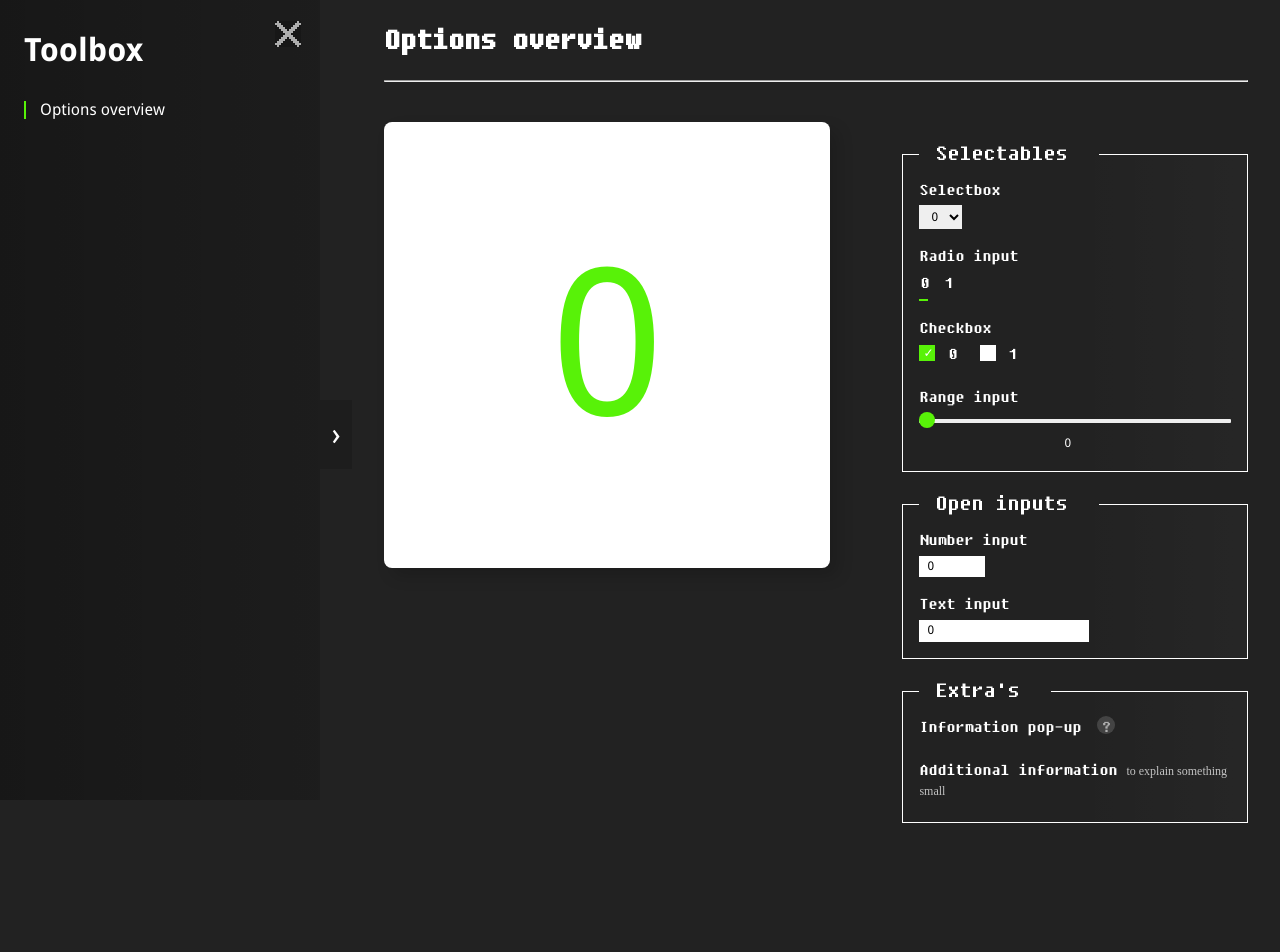
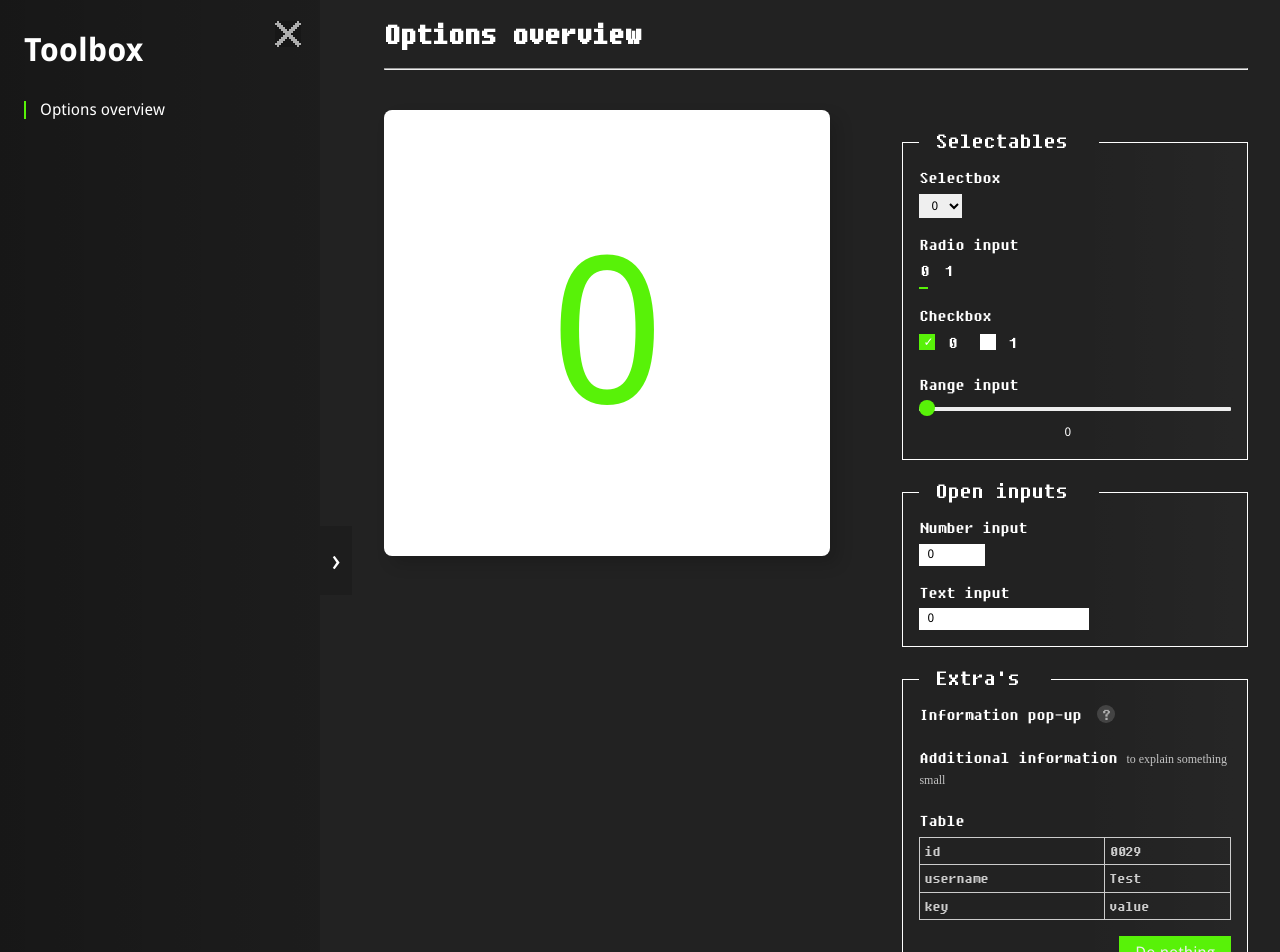
Before and after one commit to JeffreyArts/toolbox-dynamic-canvas, a Vue app: page /options-overview in a window 1280 px wide. Shown: the top 952 px of the page. Before the commit the page ends 887 px from the top, so only its background shows below. Built offline with nearby package versions, Linux system fonts and the light colour scheme.

Commit message:
Improving various styling elements

```diff
--- a/src/app.scss
+++ b/src/app.scss
@@ -45,6 +45,13 @@ body {
     width: 100%;
     padding-top: 64px;
     float: left;
+
+    a {
+        color: #09f;
+        &:visited {
+            color: #f09;
+        }
+    }
 }
 
 @media all and (min-width: 640px) {
@@ -66,7 +73,10 @@ body {
 }
 
 h1 {
-    font-family: "Fixedsys"
+    font-family: "Fixedsys";
+    margin: 18px 0;
+    font-size: 32px;
+    line-height: 32px;
 }
 
 * {
@@ -132,6 +142,9 @@ src: url("/src/assets/fonts/fixed-sys.otf");
     border: 0 none transparent;
     padding: 8px 16px;
     transition: .16s all ease;
+    &:active {
+        scale: .9;
+    }
 }
 
 
--- a/src/assets/scss/option-groups.scss
+++ b/src/assets/scss/option-groups.scss
@@ -276,6 +276,7 @@
         font-family: "FixedSys";
         width: 18px;
         height: 18px;
+        line-height: 18px;
         font-weight: normal;
         margin-left: 16px;
         font-style: normal;
@@ -319,4 +320,24 @@
             }
         }
     }
+
+    table {
+        color: #ccc;
+        font-family: FixedSys;
+        width: 100%;
+        border-spacing: 0;
+        border-bottom: 1px solid currentColor;
+
+        td {
+            border-left: 1px solid currentColor;
+            border-right: 1px solid currentColor;
+            border-top: 1px solid currentColor;
+            padding: 4px;
+
+            &:first-child {
+                min-width: 20%;
+                border-right:0 none transparent;
+            }
+        }
+    }
 }
--- a/src/components/site-menu.vue
+++ b/src/components/site-menu.vue
@@ -174,7 +174,6 @@ export default defineComponent ({
     position: relative;
     margin: 0;
     padding: 0;
-    height: 100vh;
     display: block;
     float: left;
 }
@@ -215,6 +214,9 @@ export default defineComponent ({
 .site-menu-list {
     display: flex;
     flex-flow: column;
+    overflow-y: auto;
+    max-height: calc(100vh - 128px);
+    overflow-x: hidden;
 }
 
 .site-menu-list-item {
--- a/src/routes/options-overview.vue
+++ b/src/routes/options-overview.vue
@@ -92,7 +92,26 @@
                         <label for="inputText">
                             Additional information <small>to explain something small </small>
                         </label>
-
+                    </div>
+                    <div class="option">
+                        <label>Table</label>
+                        <table>
+                            <tr>
+                                <td>id</td>
+                                <td>0029</td>
+                            </tr>
+                            <tr>
+                                <td>username</td>
+                                <td>Test</td>
+                            </tr>
+                            <tr>
+                                <td>key</td>
+                                <td>value</td>
+                            </tr>
+                        </table>
+                    </div>
+                    <div class="option __isSubmit">
+                        <button class="button">Do nothing</button>
                     </div>
                 </div>
             </div>
```
Also changed, not shown: 1 other file (tests, documents, lock files or other folders).
